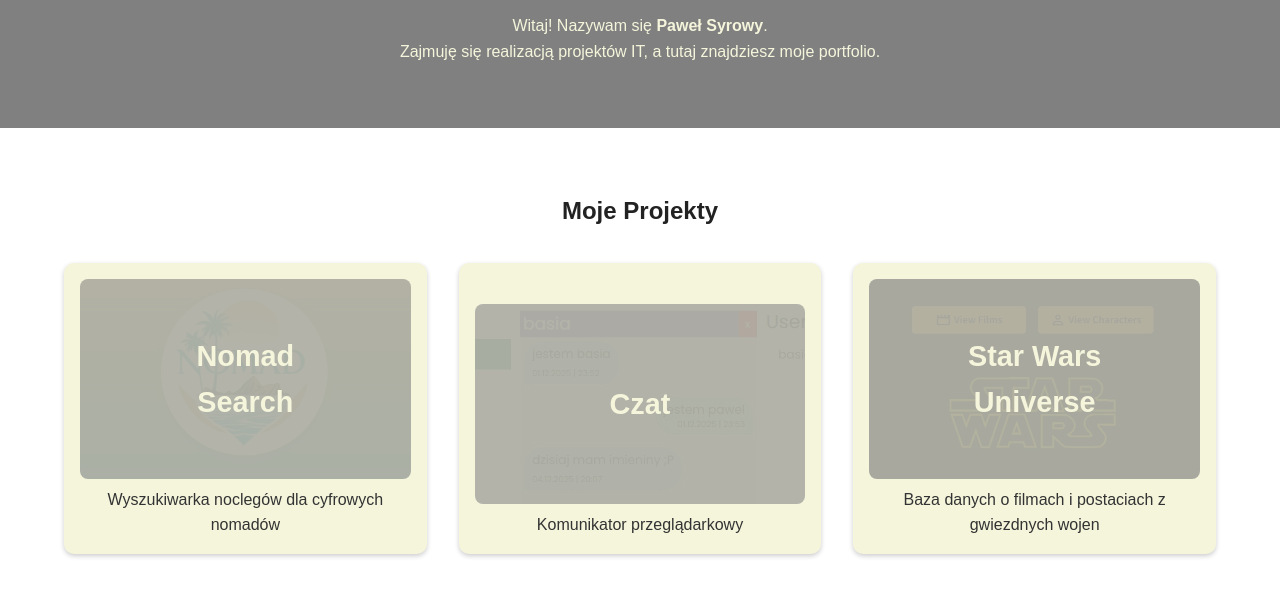
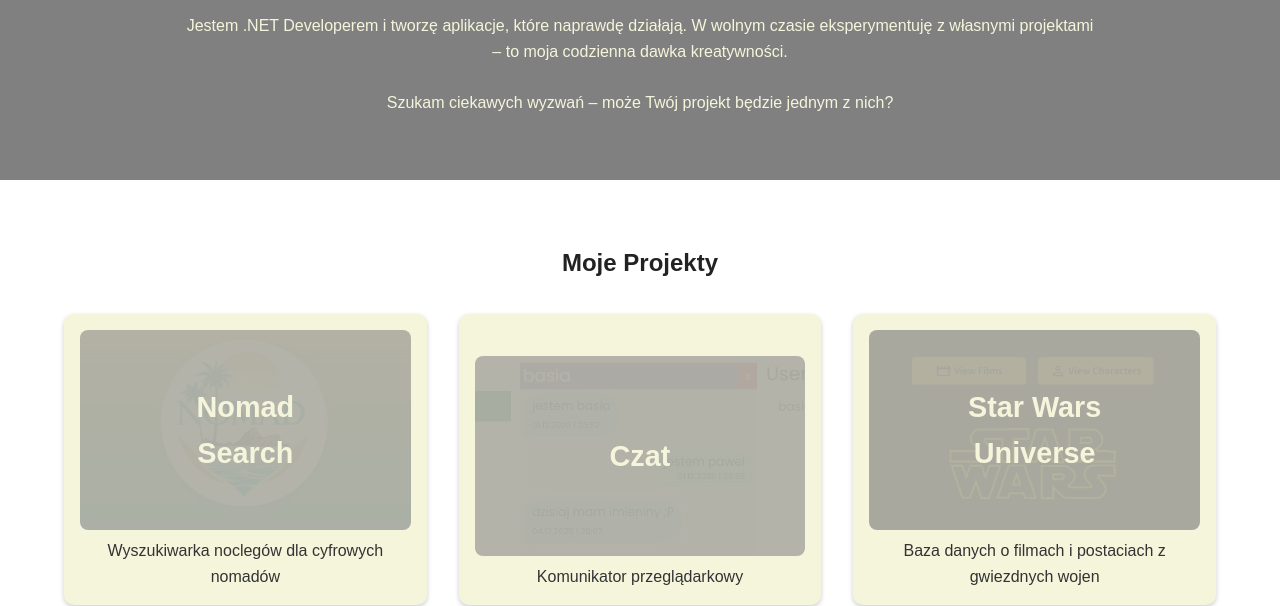
Before and after one commit to PawelSyrowy/HTML---SyrTech, a plain HTML site: page index.html in a window 1280 px wide. Shown: the part 214-820 px from the top of the page. Drawn offline with Linux system fonts and the light colour scheme.

Commit message:
nowy opis

```diff
--- a/index.html
+++ b/index.html
@@ -17,8 +17,11 @@
 <!-- Sekcja powitalna -->
 <section id="welcome" class="welcome">
     <h1>SyrTech</h1>
-    <p>Witaj! Nazywam się <strong>Paweł Syrowy</strong>.</p>
-    <p>Zajmuję się realizacją projektów IT, a tutaj znajdziesz moje portfolio.</p>
+<!--    <p>Witaj! Nazywam się <strong>Paweł Syrowy</strong>.</p>-->
+<!--    <p>Zajmuję się realizacją projektów IT, a tutaj znajdziesz moje portfolio.</p>-->
+    <p>Jestem .NET Developerem i tworzę aplikacje, które naprawdę działają. W wolnym czasie eksperymentuję z własnymi projektami <br>– to moja codzienna dawka kreatywności.</p>
+    <br>
+    <p>Szukam ciekawych wyzwań – może Twój projekt będzie jednym z nich?</p>
 </section>
 
 <!-- Portfolio -->
```
